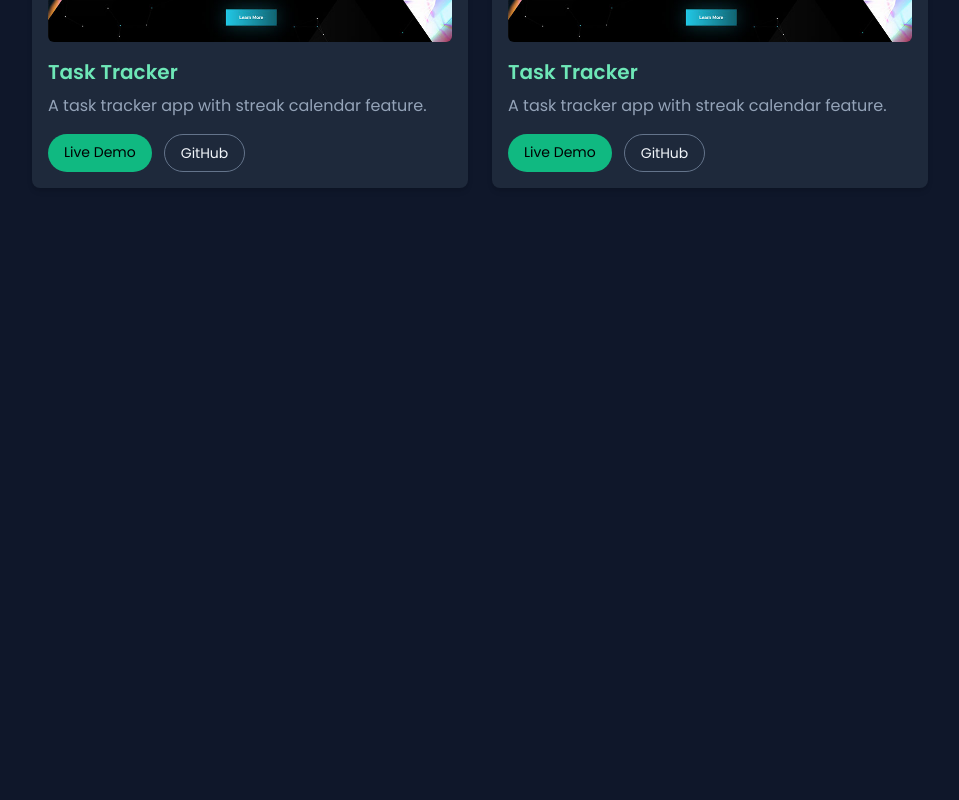
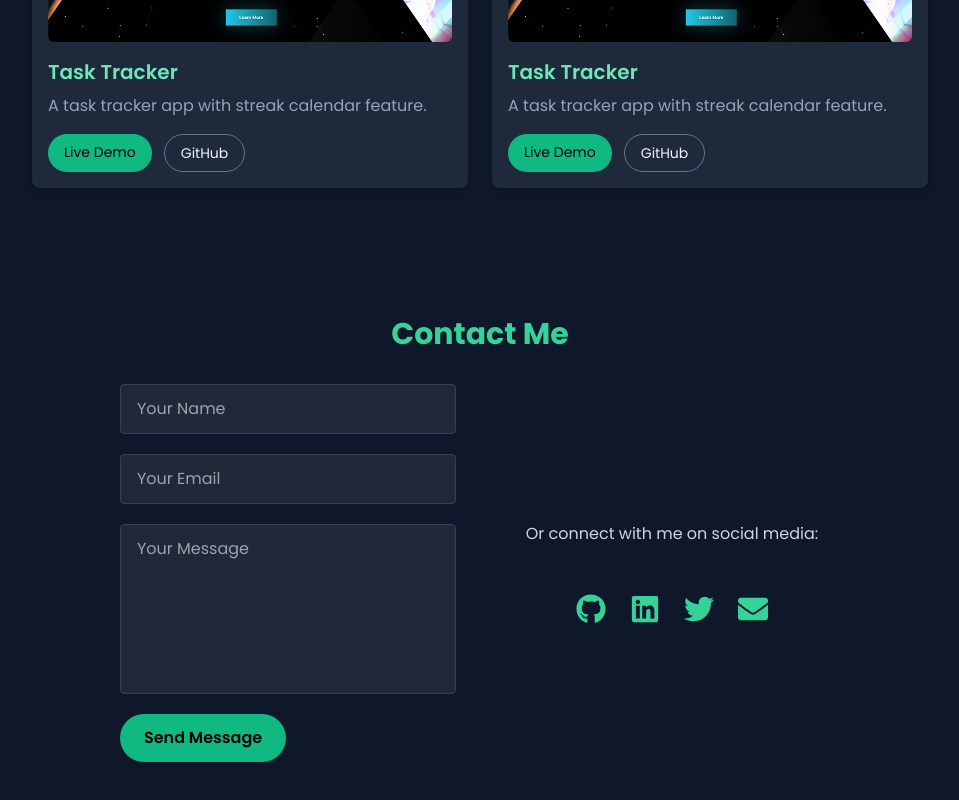
Before and after one commit to Sabbir131/dev-portfolio, a React (Vite) app: page / in a window 1280 px wide. Shown: the part 1752-2552 px from the top of the page, without its empty margins (160-1119 px from the left). Before the commit the page ends 2004 px from the top, so only its background shows below. Built offline with nearby package versions, Linux system fonts and the light colour scheme.

Commit message:
feat(contact): build Contact form with social icons

```diff
--- a/package.json
+++ b/package.json
@@ -12,7 +12,8 @@
   "dependencies": {
     "framer-motion": "^12.12.2",
     "react": "^19.1.0",
-    "react-dom": "^19.1.0"
+    "react-dom": "^19.1.0",
+    "react-icons": "^5.5.0"
   },
   "devDependencies": {
     "@eslint/js": "^9.25.0",
--- a/src/App.jsx
+++ b/src/App.jsx
@@ -1,4 +1,5 @@
 import About from "./pages/About";
+import Contact from "./pages/Contact";
 import Hero from "./pages/Hero";
 import Projects from "./pages/Projects";
 
@@ -8,6 +9,9 @@ export default function App() {
       <Hero />
       <About />
       <Projects />
+
+      <Contact />
+
     </>
   );
 }
--- /dev/null
+++ b/src/pages/Contact.jsx
@@ -0,0 +1,118 @@
+import { useState } from "react";
+import { FaGithub, FaLinkedin, FaTwitter, FaEnvelope } from "react-icons/fa";
+
+const Contact = () => {
+  const [formData, setFormData] = useState({
+    name: "",
+    email: "",
+    message: "",
+  });
+
+  const handleChange = (e) => {
+    setFormData((prev) => ({ ...prev, [e.target.name]: e.target.value }));
+  };
+
+  const handleSubmit = (e) => {
+    e.preventDefault();
+    alert("Thank you for reaching out!");
+    setFormData({ name: "", email: "", message: "" });
+  };
+
+  return (
+    <section
+      id="contact"
+      className="max-w-3xl mx-auto px-6 py-16 text-gray-200"
+    >
+      <h2 className="text-3xl font-bold mb-8 text-emerald-400 text-center">
+        Contact Me
+      </h2>
+
+      <div className="flex flex-wrap md:flex-nowrap gap-12 items-center">
+        {/* Contact Form */}
+        <form
+          onSubmit={handleSubmit}
+          className="flex-1 flex flex-col gap-5 min-w-[280px]"
+        >
+          <input
+            type="text"
+            name="name"
+            value={formData.name}
+            onChange={handleChange}
+            placeholder="Your Name"
+            required
+            className="bg-gray-800 border border-gray-700 rounded px-4 py-3 focus:outline-none focus:ring-2 focus:ring-emerald-400 transition w-full"
+          />
+          <input
+            type="email"
+            name="email"
+            value={formData.email}
+            onChange={handleChange}
+            placeholder="Your Email"
+            required
+            className="bg-gray-800 border border-gray-700 rounded px-4 py-3 focus:outline-none focus:ring-2 focus:ring-emerald-400 transition w-full"
+          />
+          <textarea
+            name="message"
+            value={formData.message}
+            onChange={handleChange}
+            placeholder="Your Message"
+            rows={6}
+            required
+            className="bg-gray-800 border border-gray-700 rounded px-4 py-3 resize-none focus:outline-none focus:ring-2 focus:ring-emerald-400 transition w-full"
+          />
+          <button
+            type="submit"
+            className="w-max bg-emerald-500 hover:bg-emerald-600 text-black px-6 py-3 rounded-full font-semibold transition self-start"
+          >
+            Send Message
+          </button>
+        </form>
+
+        {/* Social Icons */}
+        <div className="flex-1 min-w-[200px] flex flex-col items-center justify-center gap-8 text-emerald-400 h-full">
+          <p className="text-center mb-4 text-gray-300">
+            Or connect with me on social media:
+          </p>
+          <div className="flex gap-6 text-4xl md:text-3xl">
+            <a
+              href="https://github.com/yourusername"
+              target="_blank"
+              rel="noopener noreferrer"
+              aria-label="GitHub"
+              className="hover:text-emerald-500 transition"
+            >
+              <FaGithub />
+            </a>
+            <a
+              href="https://linkedin.com/in/yourusername"
+              target="_blank"
+              rel="noopener noreferrer"
+              aria-label="LinkedIn"
+              className="hover:text-emerald-500 transition"
+            >
+              <FaLinkedin />
+            </a>
+            <a
+              href="https://twitter.com/yourusername"
+              target="_blank"
+              rel="noopener noreferrer"
+              aria-label="Twitter"
+              className="hover:text-emerald-500 transition"
+            >
+              <FaTwitter />
+            </a>
+            <a
+              href="mailto:youremail@example.com"
+              aria-label="Email"
+              className="hover:text-emerald-500 transition cursor-pointer"
+            >
+              <FaEnvelope />
+            </a>
+          </div>
+        </div>
+      </div>
+    </section>
+  );
+};
+
+export default Contact;
```
Also changed, not shown: 1 other file (tests, documents, lock files or other folders).
